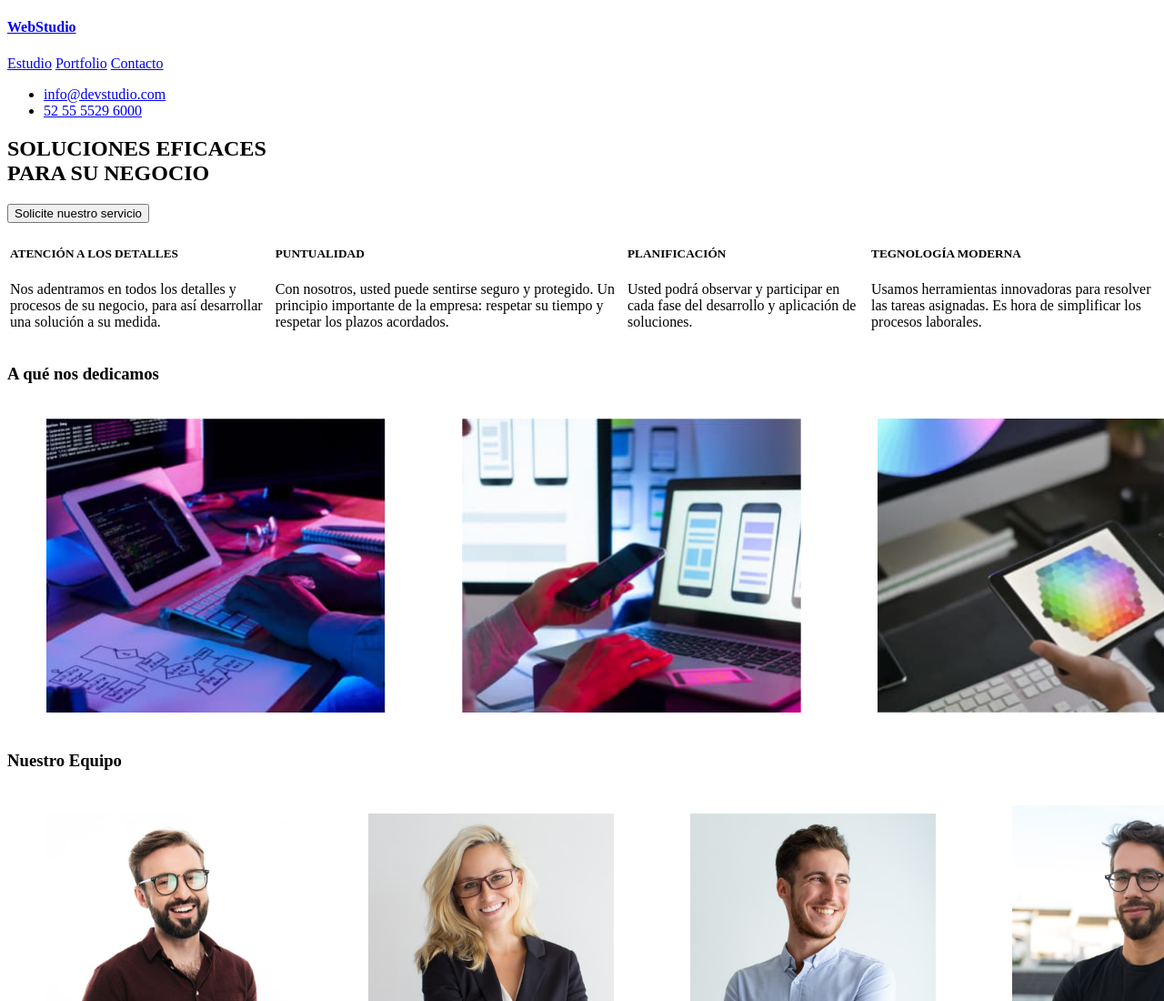
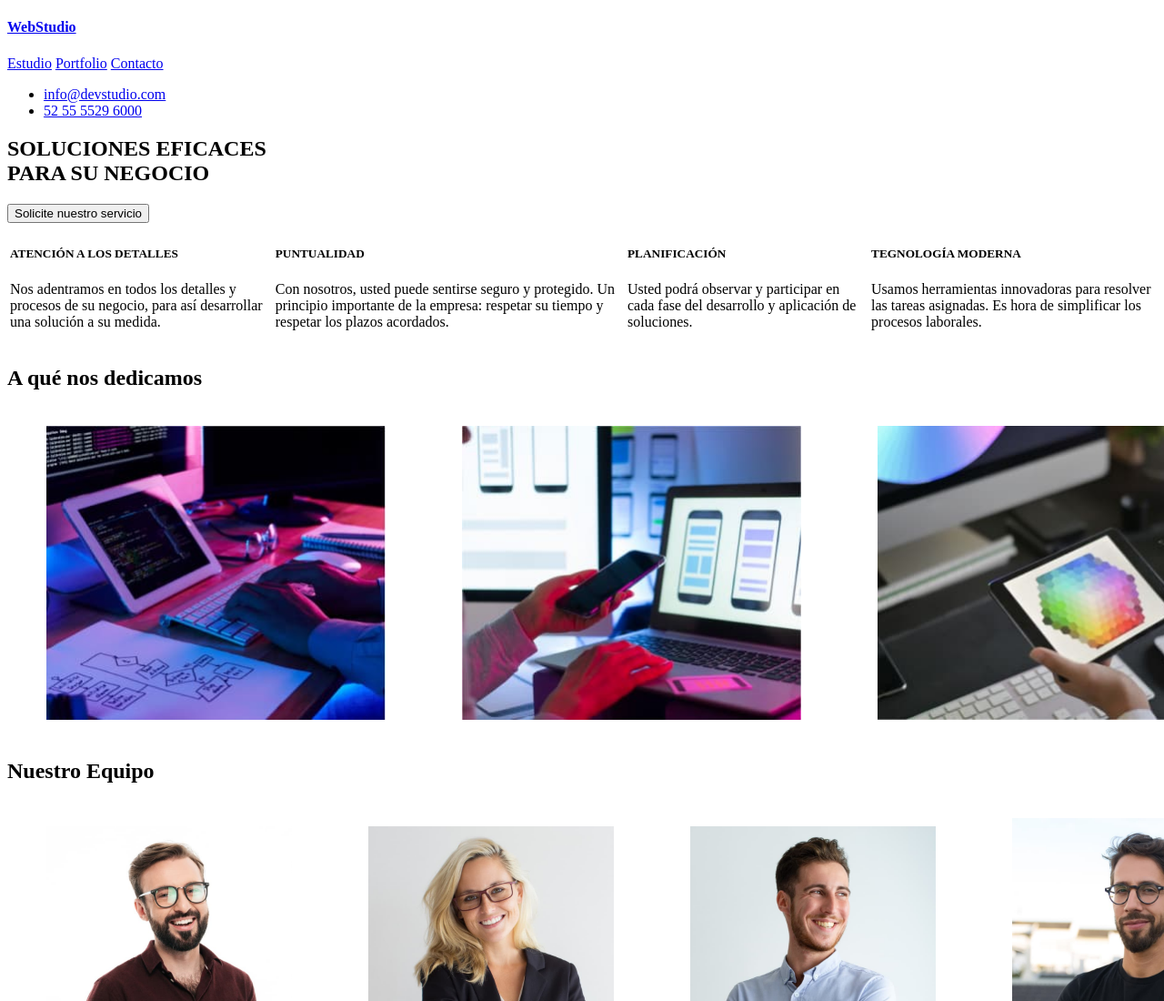
Before and after one commit to Ednau10/goit-markup-hw-01, a plain HTML site: page index.html in a window 1280 px wide. Shown: the top 1100 px of the page at 91% size. Drawn offline with Linux system fonts and the light colour scheme.

Commit message:
cambie h3 por h2

```diff
--- a/index.html
+++ b/index.html
@@ -32,14 +32,14 @@
             <li><a href="mailto:info@devstudio.com">info@devstudio.com</a></li>
             <li><a href="tel:+525555296000">52 55 5529 6000</a></li>
         </ul>
-   </main>
+    </main>
 
-   <section>
+    <section>
             <h1>SOLUCIONES EFICACES<br> PARA SU NEGOCIO</h1>
         <button >Solicite nuestro servicio</button>
-   </section>
+    </section>
 
-   <section>
+    <section>
 
         <table>
             <tr>
@@ -81,7 +81,7 @@
 
 
     <section>
-        <h3>A qué nos dedicamos</h3>
+        <h2>A qué nos dedicamos</h2>
         <table>
             <tr>
                 <td>
@@ -104,7 +104,7 @@
     </section>
 
     <section>
-        <h3>Nuestro Equipo</h3>
+        <h2>Nuestro Equipo</h2>
         <table>
             <tr>
                 <td>
```
